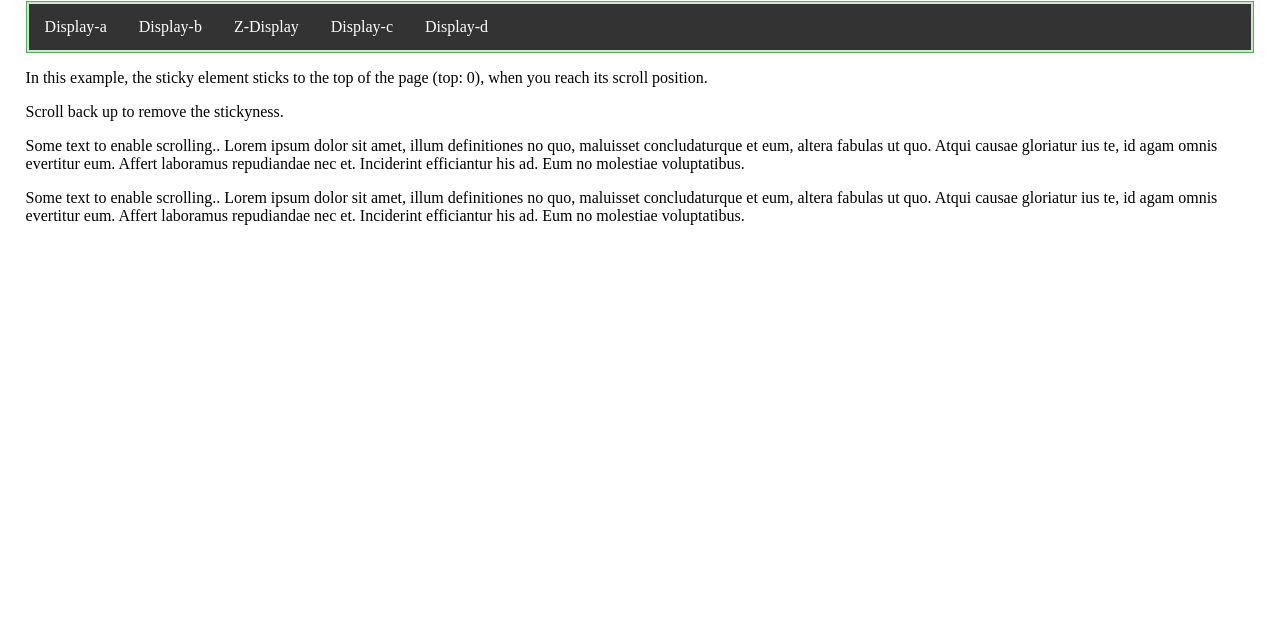
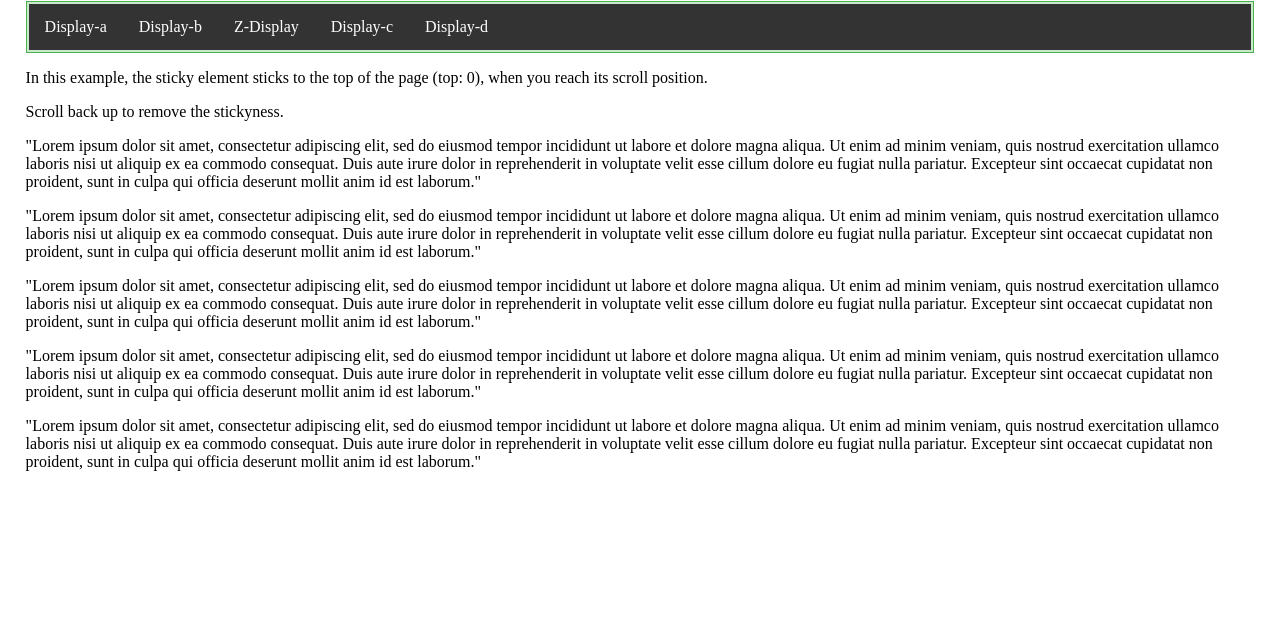
Before and after one commit to xaviblanes/tutorial, a plain HTML site: page enganxos/enganxos.html in a window 1280 px wide. Shown: the part 160-800 px from the top of the page. Drawn offline with Linux system fonts and the light colour scheme.

Commit message:
Update enganxos.html

```diff
--- a/enganxos/enganxos.html
+++ b/enganxos/enganxos.html
@@ -23,9 +23,15 @@
 <div style="padding-bottom:2000px">
   <p>In this example, the sticky element sticks to the top of the page (top: 0), when you reach its scroll position.</p>
   <p>Scroll back up to remove the stickyness.</p>
-  <p>Some text to enable scrolling.. Lorem ipsum dolor sit amet, illum definitiones no quo, maluisset concludaturque et eum, altera fabulas ut quo. Atqui causae gloriatur ius te, id agam omnis evertitur eum. Affert laboramus repudiandae nec et. Inciderint efficiantur his ad. Eum no molestiae voluptatibus.</p>
-  <p>Some text to enable scrolling.. Lorem ipsum dolor sit amet, illum definitiones no quo, maluisset concludaturque et eum, altera fabulas ut quo. Atqui causae gloriatur ius te, id agam omnis evertitur eum. Affert laboramus repudiandae nec et. Inciderint efficiantur his ad. Eum no molestiae voluptatibus.</p>
+  <p>"Lorem ipsum dolor sit amet, consectetur adipiscing elit, sed do eiusmod tempor incididunt ut labore et dolore magna aliqua. Ut enim ad minim veniam, quis nostrud exercitation ullamco laboris nisi ut aliquip ex ea commodo consequat. Duis aute irure dolor in reprehenderit in voluptate velit esse cillum dolore eu fugiat nulla pariatur. Excepteur sint occaecat cupidatat non proident, sunt in culpa qui officia deserunt mollit anim id est laborum."</p>
+  <p>"Lorem ipsum dolor sit amet, consectetur adipiscing elit, sed do eiusmod tempor incididunt ut labore et dolore magna aliqua. Ut enim ad minim veniam, quis nostrud exercitation ullamco laboris nisi ut aliquip ex ea commodo consequat. Duis aute irure dolor in reprehenderit in voluptate velit esse cillum dolore eu fugiat nulla pariatur. Excepteur sint occaecat cupidatat non proident, sunt in culpa qui officia deserunt mollit anim id est laborum."</p>
+  <p>"Lorem ipsum dolor sit amet, consectetur adipiscing elit, sed do eiusmod tempor incididunt ut labore et dolore magna aliqua. Ut enim ad minim veniam, quis nostrud exercitation ullamco laboris nisi ut aliquip ex ea commodo consequat. Duis aute irure dolor in reprehenderit in voluptate velit esse cillum dolore eu fugiat nulla pariatur. Excepteur sint occaecat cupidatat non proident, sunt in culpa qui officia deserunt mollit anim id est laborum."</p>
+  <p>"Lorem ipsum dolor sit amet, consectetur adipiscing elit, sed do eiusmod tempor incididunt ut labore et dolore magna aliqua. Ut enim ad minim veniam, quis nostrud exercitation ullamco laboris nisi ut aliquip ex ea commodo consequat. Duis aute irure dolor in reprehenderit in voluptate velit esse cillum dolore eu fugiat nulla pariatur. Excepteur sint occaecat cupidatat non proident, sunt in culpa qui officia deserunt mollit anim id est laborum."</p>
+  <p>"Lorem ipsum dolor sit amet, consectetur adipiscing elit, sed do eiusmod tempor incididunt ut labore et dolore magna aliqua. Ut enim ad minim veniam, quis nostrud exercitation ullamco laboris nisi ut aliquip ex ea commodo consequat. Duis aute irure dolor in reprehenderit in voluptate velit esse cillum dolore eu fugiat nulla pariatur. Excepteur sint occaecat cupidatat non proident, sunt in culpa qui officia deserunt mollit anim id est laborum."</p>
 </div>
-
+<div class="peu">
+<hr>
+Xavi Blanes 2024 (cc)<br>
+Per a DAW-llm
 </body>
 </html>
```
